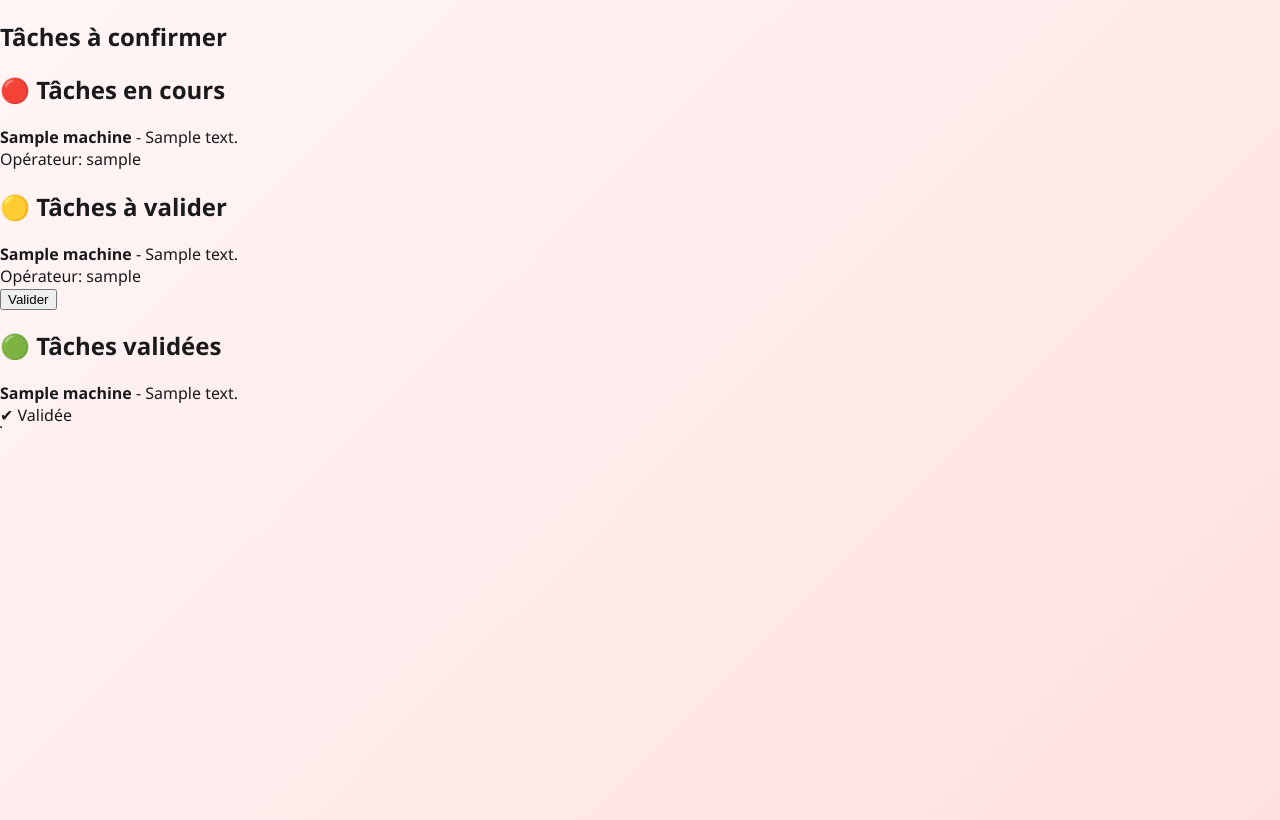
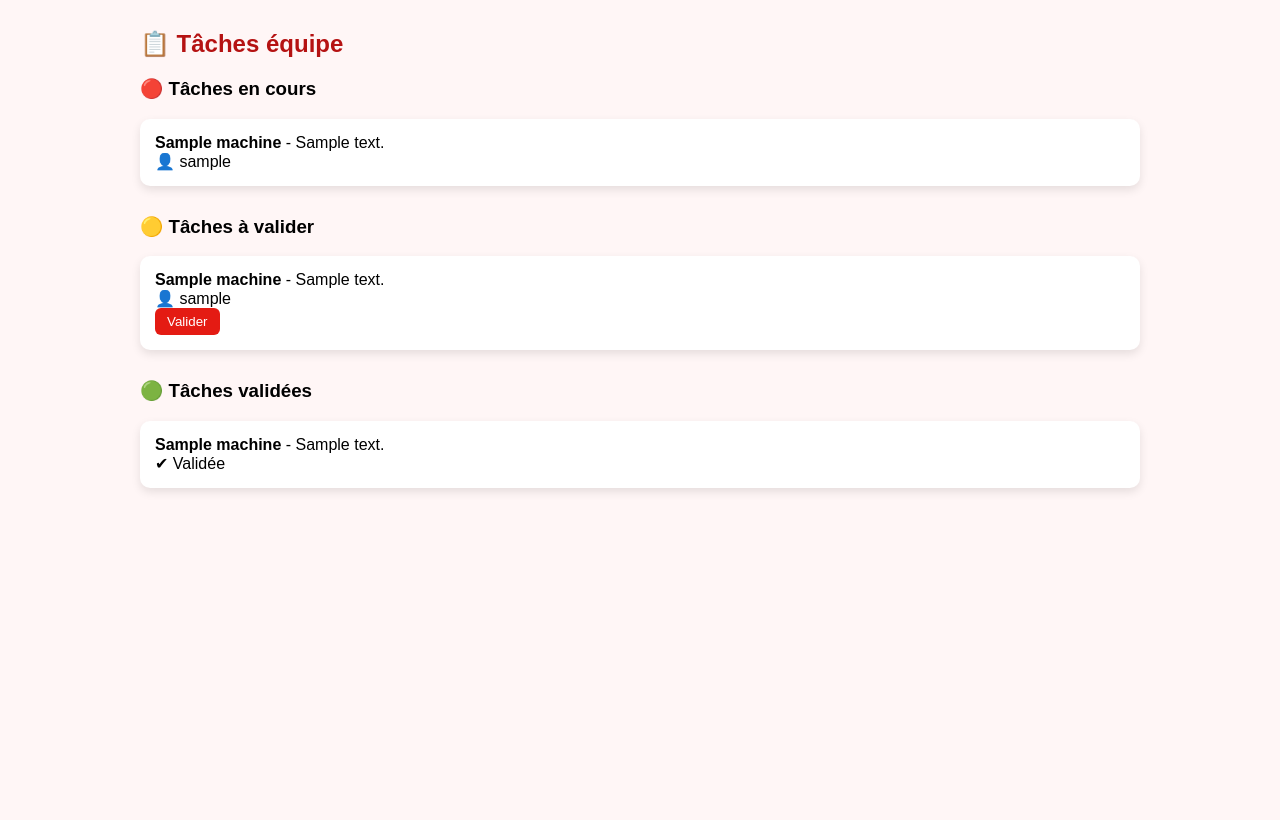
Before and after one commit to Maryelmnaouar/PMP-PLATEFORM, a Flask app: template templates/team_leader_dashboard.html in a window 1280 px wide. After the commit the page ends 492 px from the top, so only its background shows below. Run offline with Flask 3, Linux system fonts and the light colour scheme; the template is opened without the code that fills it: most values are stand-ins (such as "Sample title", 1, 10 or a date in 2020); parts of the project's set-up code (start-up, migrations or seed data) failed here and were passed over; some libraries are stand-ins or nearby versions.

Commit message:
Update team_leader_dashboard.html

```diff
--- a/templates/team_leader_dashboard.html
+++ b/templates/team_leader_dashboard.html
@@ -3,208 +3,104 @@
 <head>
 <meta charset="utf-8">
 <meta name="viewport" content="width=device-width, initial-scale=1">
-<title>Admin – Coca-Cola x Cobomi Maintenance</title>
+
+<title>Chef d'équipe - PMP</title>
 
 <link rel="stylesheet" href="https://cdnjs.cloudflare.com/ajax/libs/font-awesome/6.5.0/css/all.min.css">
 
 <style>
-  :root {
-    --red-dark: #b51212;
-    --red-light: #e41b13;
-    --bg-light: #fff6f6;
-    --card-bg: #fff3f3;
-    --text: #1a1a1a;
-    --muted: #555;
-    --shadow: 0 6px 25px rgba(0,0,0,0.12);
+body{
+    font-family: Arial;
+    background:#fff6f6;
+    margin:0;
 }
 
-  body {
-    margin: 0;
-    font-family: 'Segoe UI', Roboto, Helvetica, Arial, sans-serif;
-    background: linear-gradient(135deg, var(--bg-light), #ffe0e0);
-    color: var(--text);
-    min-height: 100vh;
-    overflow-x: hidden;
+.container{
+    max-width:1000px;
+    margin:30px auto;
 }
 
-  header {
-    display: flex;
-    justify-content: space-between;
-    align-items: center;
-    background: linear-gradient(90deg, var(--muted), var(--red-light));
-    padding: 16px 28px;
-    box-shadow: var(--shadow);
-    color: #fff;
+h2{
+    color:#b51212;
 }
 
-  .logo-box {
-    display: flex;
-    align-items: center;
-    gap: 20px;
+.section{
+    margin-bottom:30px;
 }
 
-  .logo-box img {
-    height: 55px;
-    transition: transform 0.4s ease;
+.card{
+    background:white;
+    padding:15px;
+    margin-bottom:10px;
+    border-radius:10px;
+    box-shadow:0 4px 10px rgba(0,0,0,0.1);
 }
 
-  .logo-box img:hover {
-    transform: scale(1.05);
-  }
-
-  .title-zone {
-    font-size: 1.6rem;
-    font-weight: 800;
-    letter-spacing: 1px;
-    text-align: center;
-  }
-
-  a.logout {
-    color: #fff;
-    text-decoration: none;
-    font-weight: bold;
-    border: 1px solid rgba(255,255,255,0.3);
-    padding: 6px 14px;
-    border-radius: 8px;
-    transition: 0.3s;
-  }
-
-  a.logout:hover {
-    background: rgba(255,255,255,0.2);
-  }
-
-  .container {
-    max-width: 1200px;
-    margin: 30px auto 50px;
-    padding:  100px;
-    position: relative;
-  }
-
-  /* grille des 6 boutons */
-  .menu-grid {
-    display: grid;
-    grid-template-columns: repeat(3, minmax(0, 1fr));
-    gap: 26px;
-    margin-top: 20px;
-  }
-
-  @media (max-width: 900px) {
-    .menu-grid {
-      grid-template-columns: repeat(2, minmax(0,1fr));
-    }
-  }
-
-  @media (max-width: 640px) {
-    .menu-grid {
-      grid-template-columns: 1fr;
-    }
-  }
-
-  .menu-card {
-    background: var(--card-bg);
-    border-radius: 18px;
-    box-shadow: var(--shadow);
-    padding: 22px 18px;
-    text-align: center;
-    border: 1.8px solid rgba(181,18,18,0.7);
-    text-decoration: none;
-    color: var(--text);
-    font-size: 1.05rem;
-    font-weight: 600;
-    display: flex;
-    flex-direction: column;
-    justify-content: center;
-    gap: 8px;
-    transition: transform 0.25s ease, box-shadow 0.25s ease, background 0.25s ease, color 0.25s ease;
-  }
-
-  .menu-card i {
-    font-size: 1.5rem;
-    color: var(--red-dark);
-  }
-
-  .menu-card:hover {
-    background: linear-gradient(180deg, #ffe0e0, #ffd0d0);
-    transform: translateY(-6px);
-    box-shadow: 0 12px 30px rgba(0,0,0,0.18);
-  }
-
-  .menu-card:hover i {
-    color: var(--red-light);
-  }
-
-  .menu-title {
-    font-size: 1.05rem;
-  }
-
-  .menu-sub {
-    font-size: 0.85rem;
-    color: var(--muted);
-  }
-
-  .footer {
-    text-align: center;
-    color: var(--muted);
-    margin: 0 0 16px;
-    font-size: 0.85rem;
-  }
-
-  .coca-bottle {
-    position: fixed;
-    bottom: 30px;
-    right: 40px;
-    height: 170px;
-    animation: float 4s ease-in-out infinite;
-    opacity: 0.95;
-    z-index: 10;
-  }
-
-  @keyframes float {
-    0%,100% { transform: translateY(0); }
-    50%    { transform: translateY(-14px); }
-  }
-
-  #fx {
-    position: fixed;
-    top: 0; left: 0;
-    width: 100%; height: 100%;
-    z-index: -1;
-    opacity: 0.55;
+.btn{
+    background:#e41b13;
+    color:white;
+    border:none;
+    padding:6px 12px;
+    border-radius:6px;
+    cursor:pointer;
 }
 </style>
 </head>
 
-<h2>Tâches à confirmer</h2>
+<body>
 
-<table border="1">
+<div class="container">
 
-<h2>🔴 Tâches en cours</h2>
+<h2>📋 Tâches équipe</h2>
+
+<!-- 🔴 EN COURS -->
+<div class="section">
+<h3>🔴 Tâches en cours</h3>
 
 {% for t in tasks_open %}
 <div class="card">
 <b>{{ t.machine }}</b> - {{ t.description }}
-<br>Opérateur: {{ t.username }}
+<br>👤 {{ t.username }}
 </div>
+{% else %}
+<p>Aucune tâche en cours</p>
 {% endfor %}
-<h2>🟡 Tâches à valider</h2>
+</div>
+
+<!-- 🟡 A VALIDER -->
+<div class="section">
+<h3>🟡 Tâches à valider</h3>
 
 {% for t in tasks_to_validate %}
 <div class="card">
-
 <b>{{ t.machine }}</b> - {{ t.description }}
-<br>Opérateur: {{ t.username }}
+<br>👤 {{ t.username }}
 
 <form method="post" action="{{ url_for('leader_validate_task', task_id=t.id) }}">
 <button class="btn">Valider</button>
 </form>
 
 </div>
+{% else %}
+<p>Aucune tâche à valider</p>
 {% endfor %}
-<h2>🟢 Tâches validées</h2>
+</div>
+
+<!-- 🟢 VALIDÉES -->
+<div class="section">
+<h3>🟢 Tâches validées</h3>
 
 {% for t in tasks_validated %}
 <div class="card">
 <b>{{ t.machine }}</b> - {{ t.description }}
 <br>✔ Validée
 </div>
+{% else %}
+<p>Aucune tâche validée</p>
 {% endfor %}
+</div>
+
+</div>
+
+</body>
+</html>
```
Lines whose indentation alone changed are shown as unchanged.
